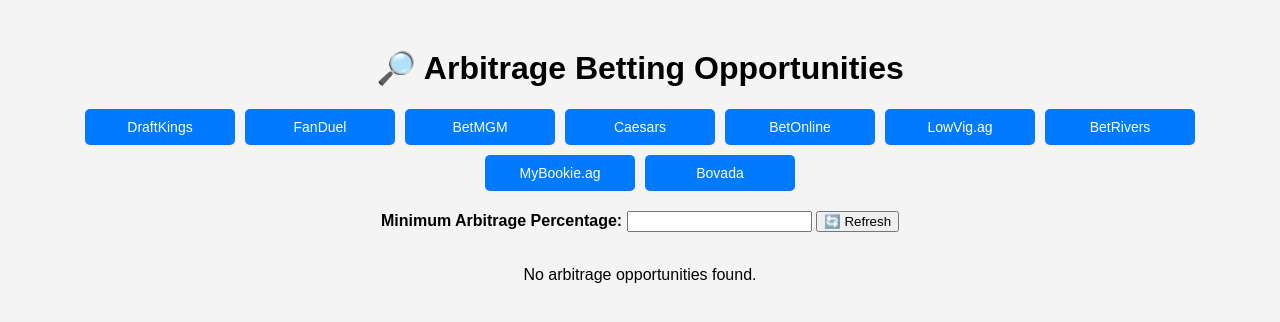
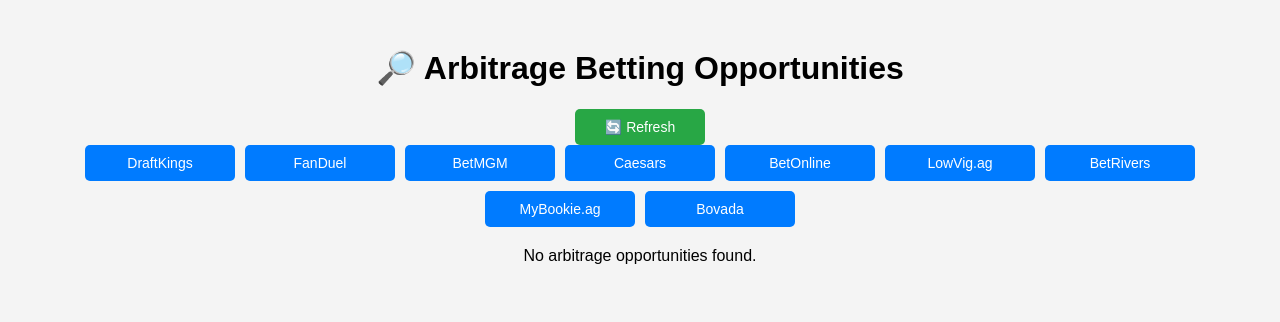
Before and after one commit to ShrimperD/arbitrage-betting-app, a Flask app: template templates/index.html in a window 1280 px wide. Shown: the top 322 px of the page. Run offline with Flask 3, Linux system fonts and the light colour scheme; the template is opened without the code that fills it, so the values that code supplies are empty.

Commit message:
Fixed Total Profit calculation, removed min arb %, changed refresh button color

```diff
--- a/app.py
+++ b/app.py
@@ -29,18 +29,18 @@ def format_date(date_str):
     except:
         return "Unknown Date"
 
-# ✅ Fix: Accurate Profit Calculation
+# ✅ Corrected Total Profit Calculation
 def calculate_bets_and_profit(home_odds, away_odds, base_bet=50):
     bet1 = base_bet
     bet2 = (bet1 * home_odds) / away_odds
     total_bet = bet1 + bet2
-    total_payout = min(bet1 * home_odds, bet2 * away_odds)  # Use minimum payout to avoid overestimation
+    total_payout = min(bet1 * home_odds, bet2 * away_odds)  # Ensure profit isn't overstated
     profit = total_payout - total_bet
     profit_percentage = (profit / total_bet) * 100 if total_bet > 0 else 0
 
     return round(bet1, 2), round(bet2, 2), round(total_bet, 2), round(profit, 2), round(profit_percentage, 2)
 
-def fetch_aofs(min_profit_percentage, bet_amount=50.00):
+def fetch_aofs(bet_amount=50.00):
     response = requests.get(API_URL, params=params)
 
     if response.status_code == 200:
@@ -67,9 +67,6 @@ def fetch_aofs(min_profit_percentage, bet_amount=50.00):
             if best_home_odds > 0 and best_away_odds > 0:
                 bet1, bet2, total_bet, profit, profit_percentage = calculate_bets_and_profit(best_home_odds, best_away_odds, bet_amount)
 
-                if profit_percentage <= 0:  # ✅ Fix: Ensure only positive profit bets are shown
-                    continue
-
                 bet_key = f"{game['home_team']} vs {game['away_team']} - {event_date}"
 
                 aof_list.append({
@@ -89,19 +86,15 @@ def fetch_aofs(min_profit_percentage, bet_amount=50.00):
                     "bet_status": placed_bets.get(bet_key, "Not Placed")
                 })
 
-        return sorted(aof_list, key=lambda x: x["arb_percentage"], reverse=True)[:20]  # ✅ Fix: Sorting by actual profit %
+        # ✅ Sort by highest profit percentage and show top 20 AOFs
+        return sorted(aof_list, key=lambda x: x["arb_percentage"], reverse=True)[:20]
     else:
         return []
 
-@app.route("/", methods=["GET", "POST"])
+@app.route("/", methods=["GET"])
 def index():
-    min_profit_percentage = 1.0
-
-    if request.method == "POST":
-        min_profit_percentage = float(request.form.get("min_arb", 1.0))
-
-    aofs = fetch_aofs(min_profit_percentage)
-    return render_template("index.html", aofs=aofs, min_arb=min_profit_percentage)
+    aofs = fetch_aofs()
+    return render_template("index.html", aofs=aofs)
 
 @app.route("/mark_bet/<bet_type>/<bet_key>", methods=["POST"])
 def mark_bet(bet_type, bet_key):
--- a/templates/index.html
+++ b/templates/index.html
@@ -32,6 +32,22 @@
         }
         .bet-button:hover {
             background-color: #0056b3;
+        }
+        /* ✅ New Green Refresh Button */
+        .refresh-button {
+            background-color: #28a745;
+            color: white;
+            border: none;
+            padding: 10px;
+            font-size: 14px;
+            border-radius: 5px;
+            text-decoration: none;
+            display: inline-block;
+            text-align: center;
+            width: 130px;
+        }
+        .refresh-button:hover {
+            background-color: #218838;
         }
         table {
             width: 100%;
@@ -73,33 +89,15 @@
             }
         }
     </style>
-    <script>
-        // Auto-refresh every 30 seconds
-        setInterval(function() {
-            location.reload();
-        }, 30000);
-
-        function calculateBetData(input, homeOdds, awayOdds, bet2Id, totalBetId, profitId) {
-            let bet1 = parseFloat(input.value) || 50;
-            let decimalHomeOdds = parseFloat(homeOdds);
-            let decimalAwayOdds = parseFloat(awayOdds);
-
-            let bet2 = (bet1 * decimalHomeOdds) / decimalAwayOdds;
-            let totalBet = bet1 + bet2;
-            let totalPayout = Math.max(bet1 * decimalHomeOdds, bet2 * decimalAwayOdds);
-            let profit = totalPayout - totalBet;
-
-            document.getElementById(bet2Id).value = bet2.toFixed(2);
-            document.getElementById(totalBetId).value = totalBet.toFixed(2);
-            document.getElementById(profitId).value = profit.toFixed(2);
-        }
-    </script>
 </head>
 <body>
 
     <h1>🔎 Arbitrage Betting Opportunities</h1>
 
-    <!-- Betting Site Links -->
+    <!-- ✅ Refresh Button (Green) -->
+    <button onclick="location.reload()" class="refresh-button">🔄 Refresh</button>
+
+    <!-- Betting Site Buttons -->
     <div class="button-container">
         <a href="https://www.draftkings.com" target="_blank" class="bet-button">DraftKings</a>
         <a href="https://sportsbook.fanduel.com/" target="_blank" class="bet-button">FanDuel</a>
@@ -111,14 +109,6 @@
         <a href="https://www.mybookie.ag" target="_blank" class="bet-button">MyBookie.ag</a>
         <a href="https://www.bovada.lv" target="_blank" class="bet-button">Bovada</a>
     </div>
-
-    <form method="POST">
-        <label><strong>Minimum Arbitrage Percentage:</strong></label>
-        <input type="number" name="min_arb" value="{{ min_arb }}" step="0.1">
-        <button type="submit">🔄 Refresh</button>
-    </form>
-
-    <br>
 
     {% if aofs %}
         <table>
@@ -141,25 +131,11 @@
                 <td>{{ aof.home_odds }} ({{ aof.home_bookmaker }})</td>
                 <td>{{ aof.away_odds }} ({{ aof.away_bookmaker }})</td>
                 <td><strong style="color: green;">{{ aof.arb_percentage }}%</strong></td>
-                <td>
-                    <input type="number" class="bet-input" value="50"
-                           oninput="calculateBetData(this, '{{ aof.home_odds }}', '{{ aof.away_odds }}', 'bet2-{{ loop.index }}', 'totalBet-{{ loop.index }}', 'profit-{{ loop.index }}')">
-                </td>
-                <td><input type="number" class="bet-input" id="bet2-{{ loop.index }}" value="{{ aof.bet2 }}" readonly></td>
-                <td><input type="number" class="bet-input" id="totalBet-{{ loop.index }}" value="{{ aof.total_investment }}" readonly></td>
-                <td><input type="number" class="bet-input" id="profit-{{ loop.index }}" value="{{ aof.guaranteed_profit }}" readonly></td>
-                <td>
-                    {% if aof.bet_status == "BET ON" %}
-                        ✅ BET ON
-                    {% else %}
-                        <form action="/mark_bet/db/{{ aof.bet_key }}" method="POST">
-                            <button type="submit">✅ Bet Placed by DB</button>
-                        </form>
-                        <form action="/mark_bet/sb/{{ aof.bet_key }}" method="POST">
-                            <button type="submit">✅ Bet Placed by SB</button>
-                        </form>
-                    {% endif %}
-                </td>
+                <td>{{ aof.bet1 }}</td>
+                <td>{{ aof.bet2 }}</td>
+                <td>{{ aof.total_investment }}</td>
+                <td>{{ aof.guaranteed_profit }}</td>
+                <td>{{ aof.bet_status }}</td>
             </tr>
             {% endfor %}
         </table>
```
